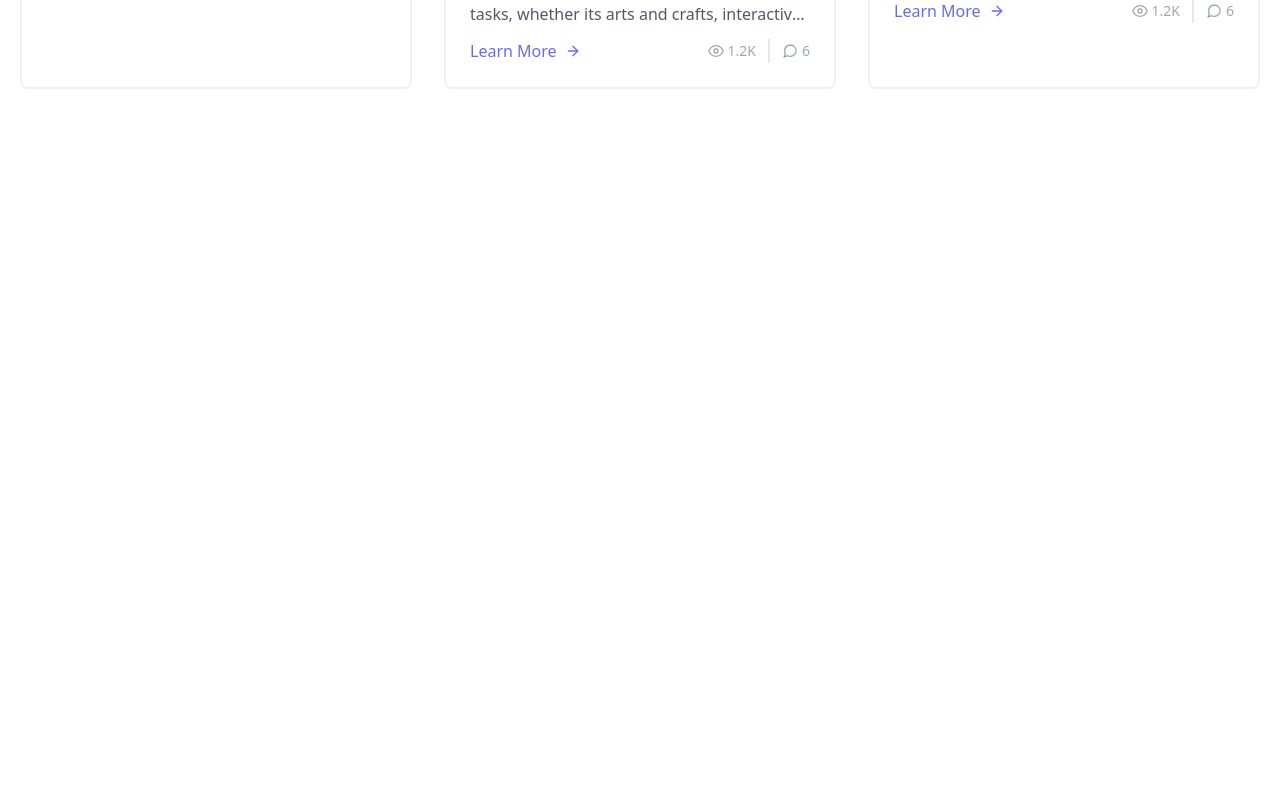
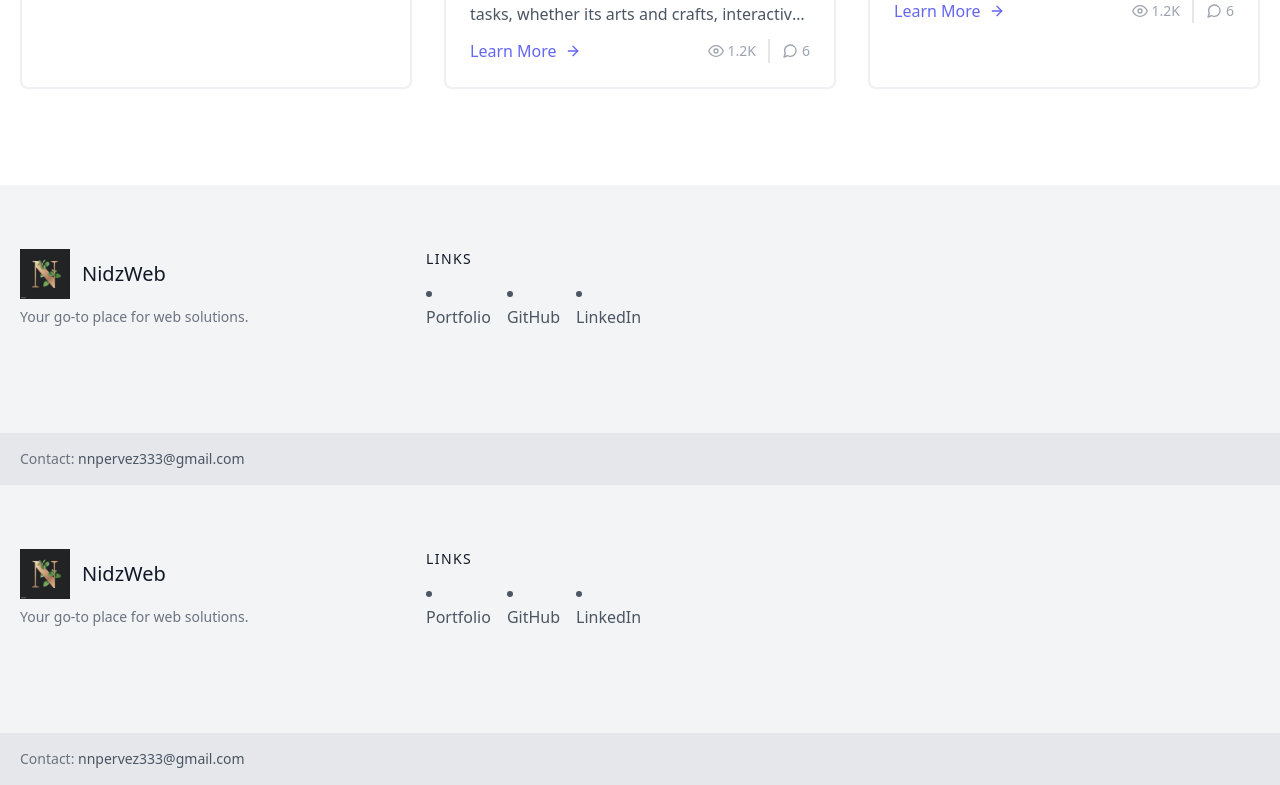
Before and after one commit to Nidapervez/blogwebassign4-5, a Next.js app: page / in a window 1280 px wide. Shown: the part 1945-2730 px from the top of the page. Before the commit the page ends 2130 px from the top, so only its background shows below. Built offline with nearby package versions, Linux system fonts and the light colour scheme.

Commit message:
first commit

```diff
--- /dev/null
+++ b/src/app/components/footer.tsx
@@ -0,0 +1,68 @@
+import Image from "next/image";
+import image from "../nidz.jpg";
+
+
+export default function Footer() {
+    return (
+      <footer className="text-gray-600 body-font bg-gray-100">
+        <div className="container px-5 py-16 mx-auto flex flex-col md:flex-row md:items-start">
+          <div className="w-full md:w-1/4 flex-shrink-0 mx-auto text-center md:text-left mb-10 md:mb-0">
+            <a className="flex title-font font-medium items-center justify-center md:justify-start text-gray-900">
+            <Image src={image} alt="Blog Image" height={50} width={50} />
+              <span className="ml-3 text-xl">NidzWeb</span>
+            </a>
+            <p className="mt-2 text-sm text-gray-500">
+              Your go-to place for web solutions.
+            </p>
+          </div>
+
+          <div className="flex-grow flex flex-wrap md:pl-20">
+            <div className="w-full md:w-1/2 lg:w-1/4 px-4">
+              <h2 className="title-font font-medium text-gray-900 tracking-widest text-sm mb-3">
+                LINKS
+              </h2>
+              <nav className="flex space-x-4 mb-10">
+                <li>
+                  <a
+                    href="https://second-mile-stone-96sf.vercel.app/project"
+                    target="_blank"
+                    rel="noopener noreferrer"
+                    className="text-gray-600 hover:text-gray-800"
+                  >
+                    Portfolio
+                  </a>
+                </li>
+                <li>
+                  <a
+                    href="https://github.com/Nidapervez"
+                    target="_blank"
+                    rel="noopener noreferrer"
+                    className="text-gray-600 hover:text-gray-800"
+                  >
+                    GitHub
+                  </a>
+                </li>
+                <li>
+                  <a
+                    href="https://www.linkedin.com/in/nida-pervez-8468202b6/"
+                    target="_blank"
+                    rel="noopener noreferrer"
+                    className="text-gray-600 hover:text-gray-800"
+                  >
+                    LinkedIn
+                  </a>
+                </li>
+              </nav>
+            </div>
+          </div>
+        </div>
+        <div className="bg-gray-200">
+          <div className="container mx-auto py-4 px-5 flex flex-wrap flex-col sm:flex-row">
+            <p className="text-gray-500 text-sm text-center sm:text-left">
+              Contact: <a href="mailto:nnpervez333@gmail.com" className="text-gray-600 hover:text-gray-800">nnpervez333@gmail.com</a>
+            </p>
+          </div>
+        </div>
+      </footer>
+    );
+  }
--- a/src/app/layout.tsx
+++ b/src/app/layout.tsx
@@ -1,6 +1,7 @@
 import type { Metadata } from "next";
 import localFont from "next/font/local";
 import "./globals.css";
+import Footer from "./components/footer";
 
 const geistSans = localFont({
   src: "./fonts/GeistVF.woff",
@@ -29,6 +30,7 @@ export default function RootLayout({
         className={`${geistSans.variable} ${geistMono.variable} antialiased`}
       >
         {children}
+        <Footer/>
       </body>
     </html>
   );
--- a/src/app/page.tsx
+++ b/src/app/page.tsx
@@ -3,6 +3,7 @@ import styles from "./page.module.css"; // Import your CSS module
 import image from "../app/1.webp"; // Import the image from the app folder
 import Navbar from "./components/navbar";
 import Card from "./components/card";
+import Footer from "./components/footer";
 
 export default function Keyframe() {
   return (
@@ -21,4 +22,5 @@ export default function Keyframe() {
         </div>
       </div>
 
-    <Card/></div>);}
+    <Card/>
+    <Footer/></div>);}
```
